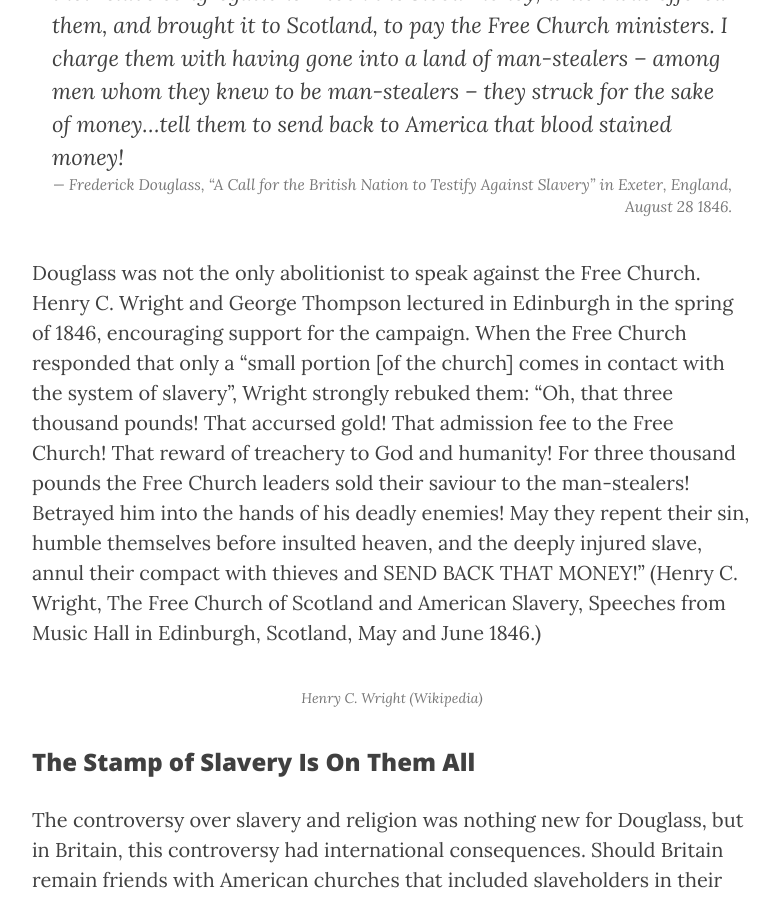
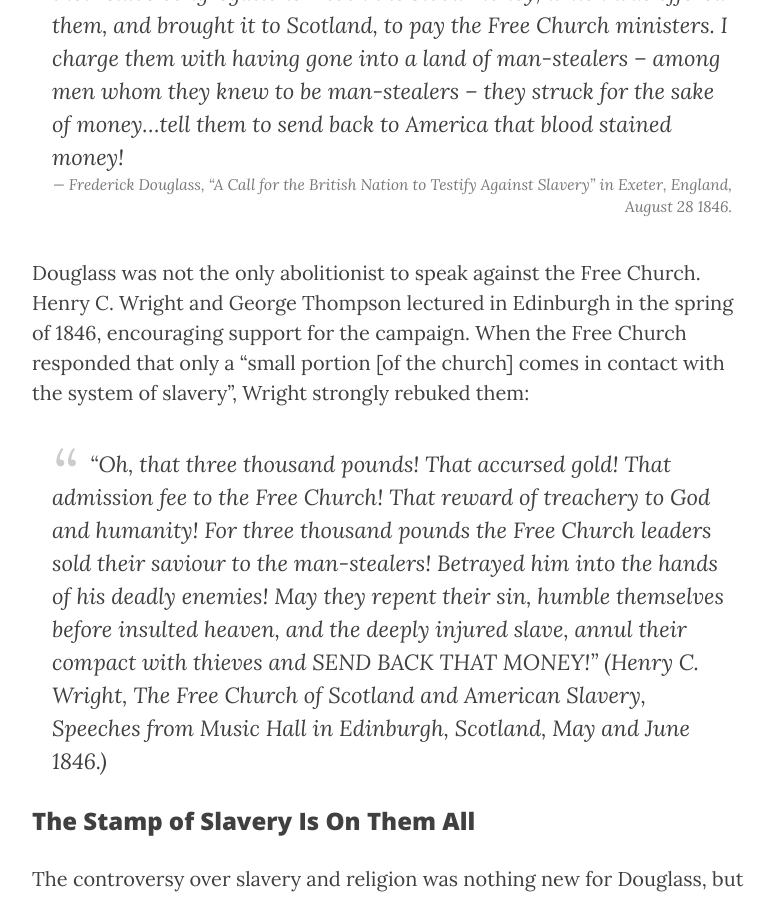
Before and after one commit to FDUK/fduk.github.io, a Jekyll site: the page built from journey/scotland.md, in a window 1280 px wide and 900 px high, scrolled down 2449 px. Shown: the whole window, without its empty margins (458-1237 px from the left). Built offline with Jekyll 4.4.1, drawn with Linux system fonts in a browser that asks for light colours; nearby versions of some CDN libraries.

Commit message:
Update scotland.md

```diff
--- a/journey/scotland.md
+++ b/journey/scotland.md
@@ -25,9 +25,8 @@
 > <footer><cite>Frederick Douglass, “A Call for the British Nation to Testify Against Slavery” in Exeter, England, August 28 1846.</cite></footer>
 
 Douglass was not the only abolitionist to speak against the Free Church. Henry C. Wright and George Thompson lectured in Edinburgh in the spring of 1846, encouraging support for the campaign. When the Free Church responded that only a “small portion [of the church] comes in contact with the system of slavery”, Wright strongly rebuked them:
-“Oh, that three thousand pounds! That accursed gold! That admission fee to the Free Church! That reward of treachery to God and humanity! For three thousand pounds the Free Church leaders sold their saviour to the man-stealers! Betrayed him into the hands of his deadly enemies! May they repent their sin, humble themselves before insulted heaven, and the deeply injured slave, annul their compact with thieves and SEND BACK THAT MONEY!” (Henry C. Wright, The Free Church of Scotland and American Slavery, Speeches from Music Hall in Edinburgh, Scotland, May and June 1846.)
 
-<span class="caption text-muted">Henry C. Wright (Wikipedia)</span>
+> “Oh, that three thousand pounds! That accursed gold! That admission fee to the Free Church! That reward of treachery to God and humanity! For three thousand pounds the Free Church leaders sold their saviour to the man-stealers! Betrayed him into the hands of his deadly enemies! May they repent their sin, humble themselves before insulted heaven, and the deeply injured slave, annul their compact with thieves and SEND BACK THAT MONEY!” (Henry C. Wright, The Free Church of Scotland and American Slavery, Speeches from Music Hall in Edinburgh, Scotland, May and June 1846.)
 
 ### The Stamp of Slavery Is On Them All
 
@@ -37,7 +36,7 @@
 
 In April 1846, John MacNaughton, a Free Church minister, attacked Douglass and his abolitionist supporters. He argued that Douglass was stirring up this controversy simply to “create a false impression regarding one of the noblest institutions in the land”. The Free Church had also reiterated its antislavery beliefs on more than one occasion. MacNaughton was against excommunicating slaveholders, especially because this act would be insulting to those who helped the Free Church in its time of need. Facing a popular audience, he denounced the phrase “Send Back the Money” for its impractical and hypocritical implications. He stated that if the money was to be returned, then:
 
-“We must not buy [American] cotton, nor wear it, we must not use their rice nor purchase their tobacco, [for] the stamp of slavery is on them all.” (“The Free Church and American Slavery – Slanders Against the Free Church Met and Answered in a Speech, John MacNaughton, Paisley, April 1846.)
+> “We must not buy [American] cotton, nor wear it, we must not use their rice nor purchase their tobacco, [for] the stamp of slavery is on them all.” (“The Free Church and American Slavery – Slanders Against the Free Church Met and Answered in a Speech, John MacNaughton, Paisley, April 1846.)
 The Free Church were able to weather the storm of the abolitionist controversy. They did not return the money to slaveholders in the South. Regardless of this, Douglass’ aim of making the Scottish people aware of American slavery and in this he was spectacularly successful.
 
 In 1846, a number of songs were composed or adapted to link with the controversy surrounding the Free Church of Scotland:
```
